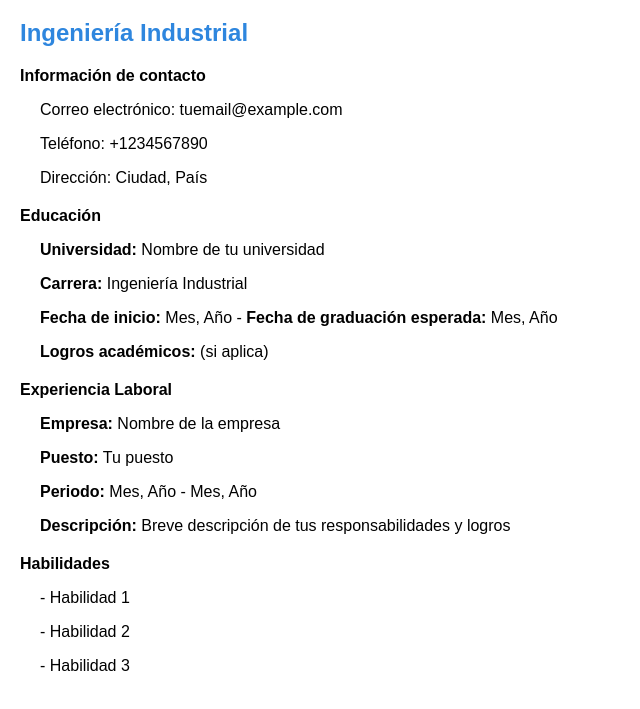
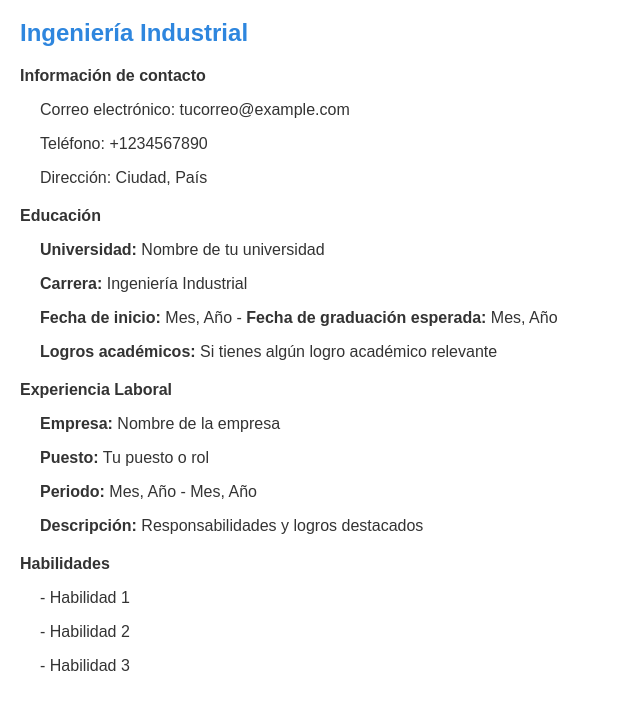
Before and after one commit to ArzCris03/ArzCris03, a plain HTML site: page index.html in a window 1280 px wide. Shown: the part 61-770 px from the top of the page, without its empty margins (0-640 px from the left). Drawn offline with Linux system fonts and the light colour scheme.

Commit message:
Update index.html

```diff
--- a/index.html
+++ b/index.html
@@ -6,6 +6,7 @@
         body {
             font-family: Arial, sans-serif;
             margin: 20px;
+            color: #333;
         }
         h1, h2 {
             color: #2e86de;
@@ -30,7 +31,7 @@
 <div class="section">
     <div class="section-title">Información de contacto</div>
     <div class="section-content">
-        <p>Correo electrónico: tuemail@example.com</p>
+        <p>Correo electrónico: tucorreo@example.com</p>
         <p>Teléfono: +1234567890</p>
         <p>Dirección: Ciudad, País</p>
     </div>
@@ -42,7 +43,7 @@
         <p><strong>Universidad:</strong> Nombre de tu universidad</p>
         <p><strong>Carrera:</strong> Ingeniería Industrial</p>
         <p><strong>Fecha de inicio:</strong> Mes, Año - <strong>Fecha de graduación esperada:</strong> Mes, Año</p>
-        <p><strong>Logros académicos:</strong> (si aplica)</p>
+        <p><strong>Logros académicos:</strong> Si tienes algún logro académico relevante</p>
     </div>
 </div>
 
@@ -50,9 +51,9 @@
     <div class="section-title">Experiencia Laboral</div>
     <div class="section-content">
         <p><strong>Empresa:</strong> Nombre de la empresa</p>
-        <p><strong>Puesto:</strong> Tu puesto</p>
+        <p><strong>Puesto:</strong> Tu puesto o rol</p>
         <p><strong>Periodo:</strong> Mes, Año - Mes, Año</p>
-        <p><strong>Descripción:</strong> Breve descripción de tus responsabilidades y logros</p>
+        <p><strong>Descripción:</strong> Responsabilidades y logros destacados</p>
     </div>
 </div>
 
```
